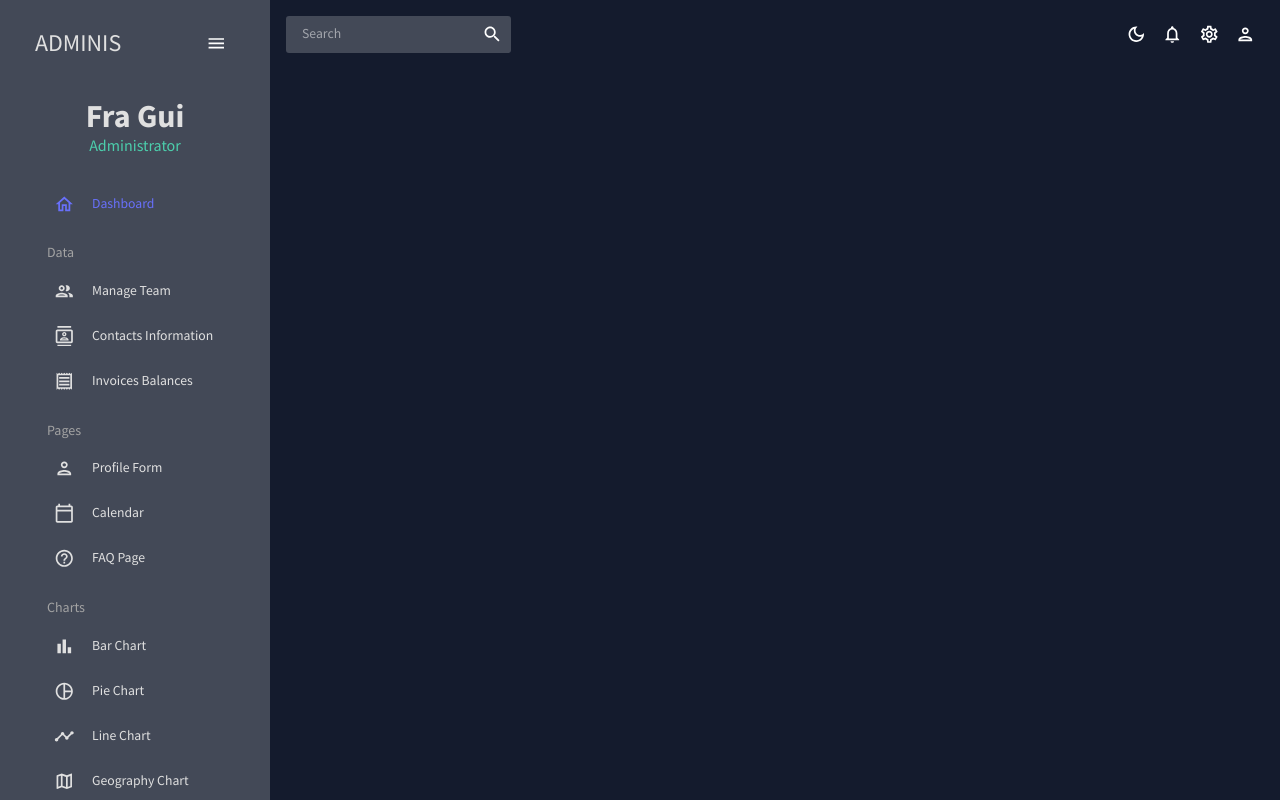
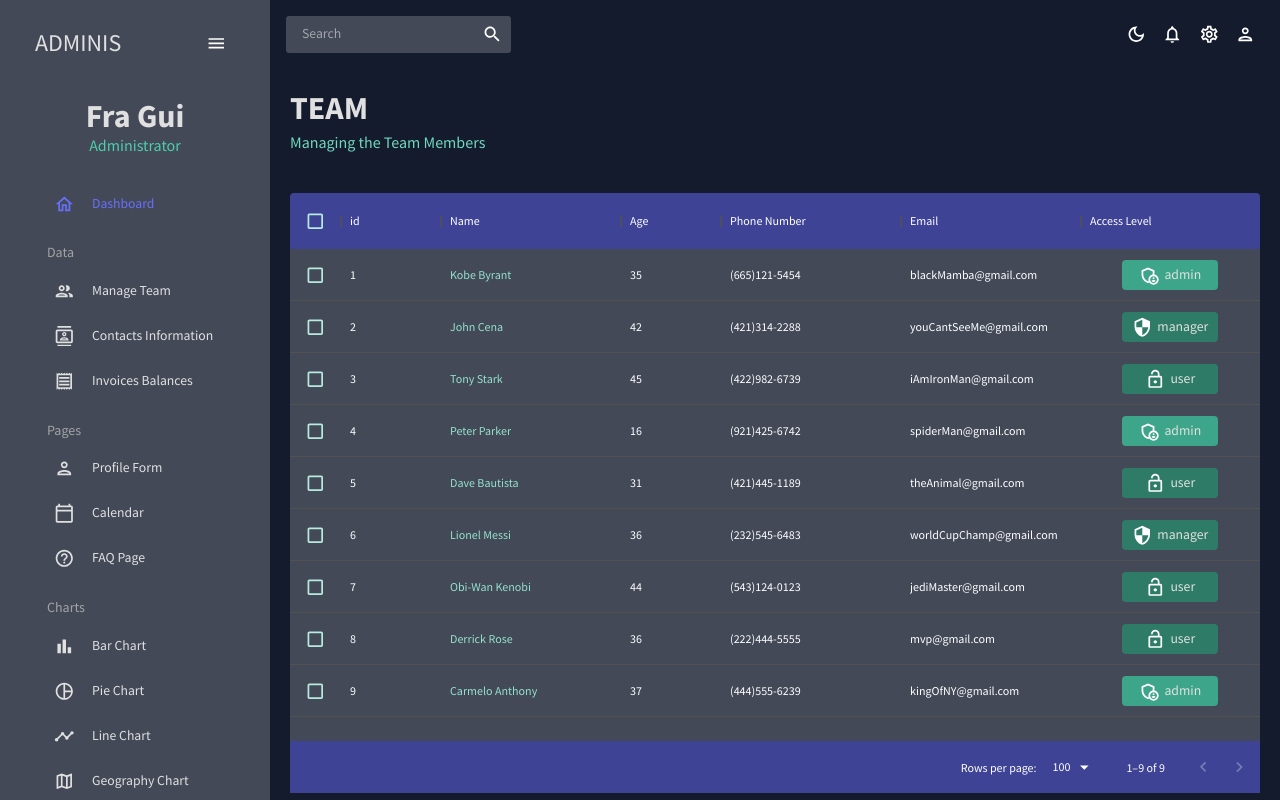
Before and after one commit to Fjguido/dashboard, a React (Create React App) app: page /team in a window 1280 px wide. Built offline with nearby package versions, Linux system fonts and the light colour scheme.

Commit message:
added datatable for team members/contact info

```diff
--- a/src/App.js
+++ b/src/App.js
@@ -4,9 +4,9 @@ import { Routes, Route } from "react-router-dom";
 import Topbar from "./scenes/global/Topbar";
 import Sidebar from "./scenes/global/Sidebar";
 import Dashboard from "./scenes/dashboard";
-// import Team from "./scenes/team";
+import Team from "./scenes/team";
 // import Invoices from "./scenes/invoices";
-// import Contacts from "./scenes/contacts";
+import Contacts from "./scenes/contacts";
 // import Bar from "./scenes/bar";
 // import Form from "./scenes/form";
 // import Line from "./scenes/line";
@@ -29,9 +29,9 @@ function App() {
             <Topbar />
             <Routes>
               <Route path="/" element={<Dashboard />} />
-              {/* <Route path="/team" element={<Team />} />
+              <Route path="/team" element={<Team />} />
               <Route path="/contacts" element={<Contacts />} />
-              <Route path="/invoices" element={<Invoices />} />
+              {/* <Route path="/invoices" element={<Invoices />} />
               <Route path="/form" element={<Form />} />
               <Route path="/bar" element={<Bar />} />
               <Route path="/pie" element={<Pie />} />
--- a/src/components/Header.jsx
+++ b/src/components/Header.jsx
@@ -20,3 +20,5 @@ const Header = ({title, subtitle}) => {
     </Box>
     );
 }
+
+export default Header;
--- a/src/data/mockData.js
+++ b/src/data/mockData.js
@@ -3,73 +3,73 @@ import { tokens } from "../theme";
 export const mockDataTeam = [
   {
     id: 1,
-    name: "Jon Snow",
-    email: "jonsnow@gmail.com",
+    name: "Kobe Byrant",
+    email: "blackMamba@gmail.com",
     age: 35,
     phone: "(665)121-5454",
     access: "admin",
   },
   {
     id: 2,
-    name: "Cersei Lannister",
-    email: "cerseilannister@gmail.com",
+    name: "John Cena",
+    email: "youCantSeeMe@gmail.com",
     age: 42,
     phone: "(421)314-2288",
     access: "manager",
   },
   {
     id: 3,
-    name: "Jaime Lannister",
-    email: "jaimelannister@gmail.com",
+    name: "Tony Stark",
+    email: "iAmIronMan@gmail.com",
     age: 45,
     phone: "(422)982-6739",
     access: "user",
   },
   {
     id: 4,
-    name: "Anya Stark",
-    email: "anyastark@gmail.com",
+    name: "Peter Parker",
+    email: "spiderMan@gmail.com",
     age: 16,
     phone: "(921)425-6742",
     access: "admin",
   },
   {
     id: 5,
-    name: "Daenerys Targaryen",
-    email: "daenerystargaryen@gmail.com",
+    name: "Dave Bautista",
+    email: "theAnimal@gmail.com",
     age: 31,
     phone: "(421)445-1189",
     access: "user",
   },
   {
     id: 6,
-    name: "Ever Melisandre",
-    email: "evermelisandre@gmail.com",
-    age: 150,
+    name: "Lionel Messi",
+    email: "worldCupChamp@gmail.com",
+    age: 36,
     phone: "(232)545-6483",
     access: "manager",
   },
   {
     id: 7,
-    name: "Ferrara Clifford",
-    email: "ferraraclifford@gmail.com",
+    name: "Obi-Wan Kenobi",
+    email: "jediMaster@gmail.com",
     age: 44,
     phone: "(543)124-0123",
     access: "user",
   },
   {
     id: 8,
-    name: "Rossini Frances",
-    email: "rossinifrances@gmail.com",
+    name: "Derrick Rose",
+    email: "mvp@gmail.com",
     age: 36,
     phone: "(222)444-5555",
     access: "user",
   },
   {
     id: 9,
-    name: "Harvey Roxie",
-    email: "harveyroxie@gmail.com",
-    age: 65,
+    name: "Carmelo Anthony",
+    email: "kingOfNY@gmail.com",
+    age: 37,
     phone: "(444)555-6239",
     access: "admin",
   },
@@ -78,8 +78,8 @@ export const mockDataTeam = [
 export const mockDataContacts = [
   {
     id: 1,
-    name: "Jon Snow",
-    email: "jonsnow@gmail.com",
+    name: "Kobe Byrant",
+    email: "blackMamba@gmail.com",
     age: 35,
     phone: "(665)121-5454",
     address: "0912 Won Street, Alabama, SY 10001",
@@ -89,8 +89,8 @@ export const mockDataContacts = [
   },
   {
     id: 2,
-    name: "Cersei Lannister",
-    email: "cerseilannister@gmail.com",
+    name: "John Cena",
+    email: "youCantSeeMe@gmail.com",
     age: 42,
     phone: "(421)314-2288",
     address: "1234 Main Street, New York, NY 10001",
@@ -100,8 +100,8 @@ export const mockDataContacts = [
   },
   {
     id: 3,
-    name: "Jaime Lannister",
-    email: "jaimelannister@gmail.com",
+    name: "Tony Stark",
+    email: "iAmIronMan@gmail.com",
     age: 45,
     phone: "(422)982-6739",
     address: "3333 Want Blvd, Estanza, NAY 42125",
@@ -111,8 +111,8 @@ export const mockDataContacts = [
   },
   {
     id: 4,
-    name: "Anya Stark",
-    email: "anyastark@gmail.com",
+    name: "Peter Parker",
+    email: "spiderMan@gmail.com",
     age: 16,
     phone: "(921)425-6742",
     address: "1514 Main Street, New York, NY 22298",
@@ -122,8 +122,8 @@ export const mockDataContacts = [
   },
   {
     id: 5,
-    name: "Daenerys Targaryen",
-    email: "daenerystargaryen@gmail.com",
+    name: "Dave Bautista",
+    email: "theAnimal@gmail.com",
     age: 31,
     phone: "(421)445-1189",
     address: "11122 Welping Ave, Tenting, CD 21321",
@@ -133,8 +133,8 @@ export const mockDataContacts = [
   },
   {
     id: 6,
-    name: "Ever Melisandre",
-    email: "evermelisandre@gmail.com",
+    name: "Lionel Messi",
+    email: "worldCupChamp@gmail.com",
     age: 150,
     phone: "(232)545-6483",
     address: "1234 Canvile Street, Esvazark, NY 10001",
@@ -144,8 +144,8 @@ export const mockDataContacts = [
   },
   {
     id: 7,
-    name: "Ferrara Clifford",
-    email: "ferraraclifford@gmail.com",
+    name: "Obi-Wan Kenobi",
+    email: "jediMaster@gmail.com",
     age: 44,
     phone: "(543)124-0123",
     address: "22215 Super Street, Everting, ZO 515234",
@@ -155,8 +155,8 @@ export const mockDataContacts = [
   },
   {
     id: 8,
-    name: "Rossini Frances",
-    email: "rossinifrances@gmail.com",
+    name: "Derrick Rose",
+    email: "mvp@gmail.com",
     age: 36,
     phone: "(222)444-5555",
     address: "4123 Ever Blvd, Wentington, AD 142213",
@@ -166,8 +166,8 @@ export const mockDataContacts = [
   },
   {
     id: 9,
-    name: "Harvey Roxie",
-    email: "harveyroxie@gmail.com",
+    name: "Carmelo Anthony",
+    email: "kingOfNY@gmail.com",
     age: 65,
     phone: "(444)555-6239",
     address: "51234 Avery Street, Cantory, ND 212412",
@@ -177,12 +177,12 @@ export const mockDataContacts = [
   },
   {
     id: 10,
-    name: "Enteri Redack",
-    email: "enteriredack@gmail.com",
+    name: "Drake",
+    email: "champagnePapi@gmail.com",
     age: 42,
     phone: "(222)444-5555",
     address: "4123 Easer Blvd, Wentington, AD 142213",
-    city: "Esteras",
+    city: "Toronto",
     zipCode: "44215",
     registrarId: 533215,
   },
@@ -202,64 +202,64 @@ export const mockDataContacts = [
 export const mockDataInvoices = [
   {
     id: 1,
-    name: "Jon Snow",
-    email: "jonsnow@gmail.com",
+    name: "Kobe Byrant",
+    email: "blackMamba@gmail.com",
     cost: "21.24",
     phone: "(665)121-5454",
     date: "03/12/2022",
   },
   {
     id: 2,
-    name: "Cersei Lannister",
-    email: "cerseilannister@gmail.com",
+    name: "John Cena",
+    email: "youCantSeeMe@gmail.com",
     cost: "1.24",
     phone: "(421)314-2288",
     date: "06/15/2021",
   },
   {
     id: 3,
-    name: "Jaime Lannister",
-    email: "jaimelannister@gmail.com",
+    name: "Tony Stark",
+    email: "iAmIronMan@gmail.com",
     cost: "11.24",
     phone: "(422)982-6739",
     date: "05/02/2022",
   },
   {
     id: 4,
-    name: "Anya Stark",
-    email: "anyastark@gmail.com",
+    name: "Peter Parker",
+    email: "spiderMan@gmail.com",
     cost: "80.55",
     phone: "(921)425-6742",
     date: "03/21/2022",
   },
   {
     id: 5,
-    name: "Daenerys Targaryen",
-    email: "daenerystargaryen@gmail.com",
+    name: "Dave Bautista",
+    email: "theAnimal@gmail.com",
     cost: "1.24",
     phone: "(421)445-1189",
     date: "01/12/2021",
   },
   {
     id: 6,
-    name: "Ever Melisandre",
-    email: "evermelisandre@gmail.com",
+    name: "Lionel Messi",
+    email: "worldCupChamp@gmail.com",
     cost: "63.12",
     phone: "(232)545-6483",
     date: "11/02/2022",
   },
   {
     id: 7,
-    name: "Ferrara Clifford",
-    email: "ferraraclifford@gmail.com",
+    name: "Obi-Wan Kenobi",
+    email: "jediMaster@gmail.com",
     cost: "52.42",
     phone: "(543)124-0123",
     date: "02/11/2022",
   },
   {
     id: 8,
-    name: "Rossini Frances",
-    email: "rossinifrances@gmail.com",
+    name: "Derrick Rose",
+    email: "mvp@gmail.com",
     cost: "21.24",
     phone: "(222)444-5555",
     date: "05/02/2021",
--- /dev/null
+++ b/src/scenes/contacts/index.jsx
@@ -0,0 +1,103 @@
+import { Box } from "@mui/material";
+import { DataGrid, GridToolbar } from "@mui/x-data-grid";
+import { tokens } from "../../theme";
+import { mockDataContacts } from "../../data/mockData";
+import Header from "../../components/Header";
+import { useTheme } from "@mui/material";
+
+const Contacts = () => {
+  const theme = useTheme();
+  const colors = tokens(theme.palette.mode);
+
+  const columns = [
+    { field: "id", headerName: "ID", flex: 0.5 },
+    { field: "registrarId", headerName: "Registrar ID" },
+    {
+      field: "name",
+      headerName: "Name",
+      flex: 1,
+      cellClassName: "name-column--cell",
+    },
+    {
+      field: "age",
+      headerName: "Age",
+      type: "number",
+      headerAlign: "left",
+      align: "left",
+    },
+    {
+      field: "phone",
+      headerName: "Phone Number",
+      flex: 1,
+    },
+    {
+      field: "email",
+      headerName: "Email",
+      flex: 1,
+    },
+    {
+      field: "address",
+      headerName: "Address",
+      flex: 1,
+    },
+    {
+      field: "city",
+      headerName: "City",
+      flex: 1,
+    },
+    {
+      field: "zipCode",
+      headerName: "Zip Code",
+      flex: 1,
+    },
+  ];
+
+  return (
+    <Box m="20px">
+      <Header
+        title="CONTACTS"
+        subtitle="List of Contacts for Future Reference"
+      />
+      <Box
+        m="40px 0 0 0"
+        height="75vh"
+        sx={{
+          "& .MuiDataGrid-root": {
+            border: "none",
+          },
+          "& .MuiDataGrid-cell": {
+            borderBottom: "none",
+          },
+          "& .name-column--cell": {
+            color: colors.greenAccent[300],
+          },
+          "& .MuiDataGrid-columnHeaders": {
+            backgroundColor: colors.blueAccent[700],
+            borderBottom: "none",
+          },
+          "& .MuiDataGrid-virtualScroller": {
+            backgroundColor: colors.primary[400],
+          },
+          "& .MuiDataGrid-footerContainer": {
+            borderTop: "none",
+            backgroundColor: colors.blueAccent[700],
+          },
+          "& .MuiCheckbox-root": {
+            color: `${colors.greenAccent[200]} !important`,
+          },
+          "& .MuiDataGrid-toolbarContainer .MuiButton-text": {
+            color: `${colors.grey[100]} !important`,
+          },
+        }}
+      >
+        <DataGrid
+          rows={mockDataContacts}
+          columns={columns}
+          components={{ Toolbar: GridToolbar }}
+        />
+      </Box>
+    </Box>
+  );
+};
+
+export default Contacts;
--- /dev/null
+++ b/src/scenes/team/index.jsx
@@ -0,0 +1,114 @@
+import { Box, Typography, useTheme } from "@mui/material";
+import { DataGrid } from "@mui/x-data-grid";
+import { tokens } from "../../theme";
+// importing b/c created own mock data - no API being used
+import { mockDataTeam } from "../../data/mockData";
+import AdminPanelSettingsOutlinedIcon from "@mui/icons-material/AdminPanelSettingsOutlined";
+import LockOpenOutlinedIcon from "@mui/icons-material/LockOpenOutlined";
+import SecurityOutlinedIcon from "@mui/icons-material/SecurityOutlined";
+import Header from "../../components/Header";
+
+const Team = () => {
+    const theme = useTheme();
+    const colors = tokens(theme.palette.mode);
+
+    const columns = [
+        //field = id value in mock data     headname = the actual name title from the mock data
+        {field: "id", headname: "ID"},
+        {
+            field: "name",
+            headerName: "Name",
+            flex: 1,
+            cellClassName: "name-column--cell",
+          },
+          {
+            field: "age",
+            headerName: "Age",
+            type: "number",
+            headerAlign: "left",
+            align: "left",
+          },
+          {
+            field: "phone",
+            headerName: "Phone Number",
+            flex: 1,
+          },
+          {
+            field: "email",
+            headerName: "Email",
+            flex: 1,
+          },
+          {
+            field: "accessLevel",
+            headerName: "Access Level",
+            flex: 1,
+            renderCell: ({ row: { access } }) => {
+                return (
+                  <Box
+                    width="60%"
+                    //shorthands 0=top/bottom
+                    m="0 auto"
+                    p="5px"
+                    display="flex"
+                    justifyContent="center"
+                    backgroundColor={
+                      access === "admin"
+                        ? colors.greenAccent[600]
+                        : access === "manager"
+                        ? colors.greenAccent[700]
+                        : colors.greenAccent[700]
+                    }
+                    borderRadius="4px"
+                  >
+                    {access === "admin" && <AdminPanelSettingsOutlinedIcon />}
+                    {access === "manager" && <SecurityOutlinedIcon />}
+                    {access === "user" && <LockOpenOutlinedIcon />}
+                    <Typography color={colors.grey[100]} sx={{ ml: "5px" }}>
+                      {access}
+                    </Typography>
+                  </Box>
+                );
+              },
+            },
+          ];
+
+    return (
+        <Box m="20px">
+      <Header title="TEAM" subtitle="Managing the Team Members" />
+      <Box
+        m="40px 0 0 0"
+        height="75vh"
+        // changed style by selecting from developer tools and by targeting which ones to change
+        sx={{
+          "& .MuiDataGrid-root": {
+            border: "none",
+          },
+          "& .MuiDataGrid-cell": {
+            borderBottom: "none",
+          },
+          "& .name-column--cell": {
+            color: colors.greenAccent[300],
+          },
+          "& .MuiDataGrid-columnHeaders": {
+            backgroundColor: colors.blueAccent[700],
+            borderBottom: "none",
+          },
+          "& .MuiDataGrid-virtualScroller": {
+            backgroundColor: colors.primary[400],
+          },
+          "& .MuiDataGrid-footerContainer": {
+            borderTop: "none",
+            backgroundColor: colors.blueAccent[700],
+          },
+          "& .MuiCheckbox-root": {
+            color: `${colors.greenAccent[200]} !important`,
+          },
+        }}
+      >
+        <DataGrid checkboxSelection rows={mockDataTeam} columns={columns} />
+      </Box>
+    </Box>
+  );
+}
+
+export default Team;
```
Also changed, not shown: src/scenes/dashboard/index.jsx (+11 -2 lines).
